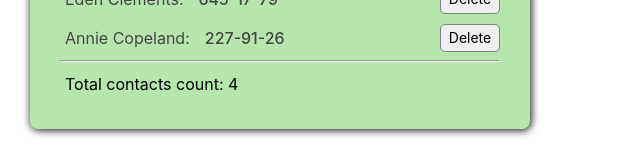
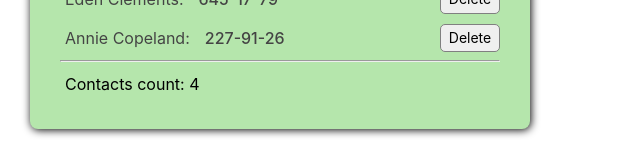
Before and after one commit to galu4ok/goit-react-hw-08-phonebook, a React (Create React App) app: page / in a window 1280 px wide. Shown: the part 501-661 px from the top of the page, without its empty margins (0-640 px from the left). Built offline with nearby package versions, Linux system fonts and the light colour scheme.

Commit message:
initial commit with selectors optimization

```diff
--- a/src/components/ContactsCounter/ContactsCounter.js
+++ b/src/components/ContactsCounter/ContactsCounter.js
@@ -7,7 +7,7 @@ export const ContactsCounter = () => {
   return (
     <div>
       <hr />
-      <p>Total contacts count: {count}</p>
+      <p>Contacts count: {count}</p>
     </div>
   );
 };
```
